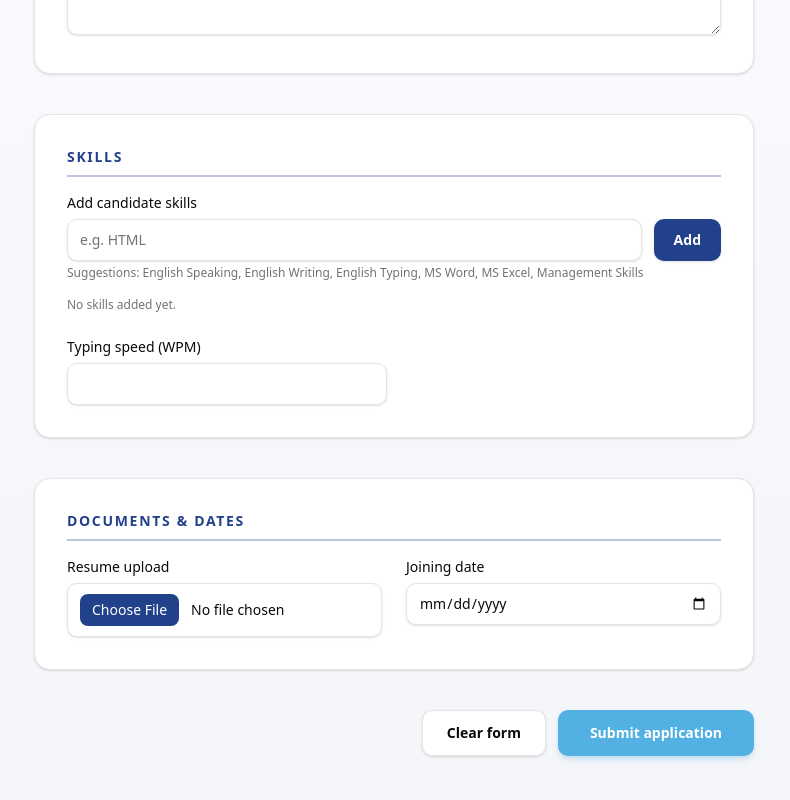
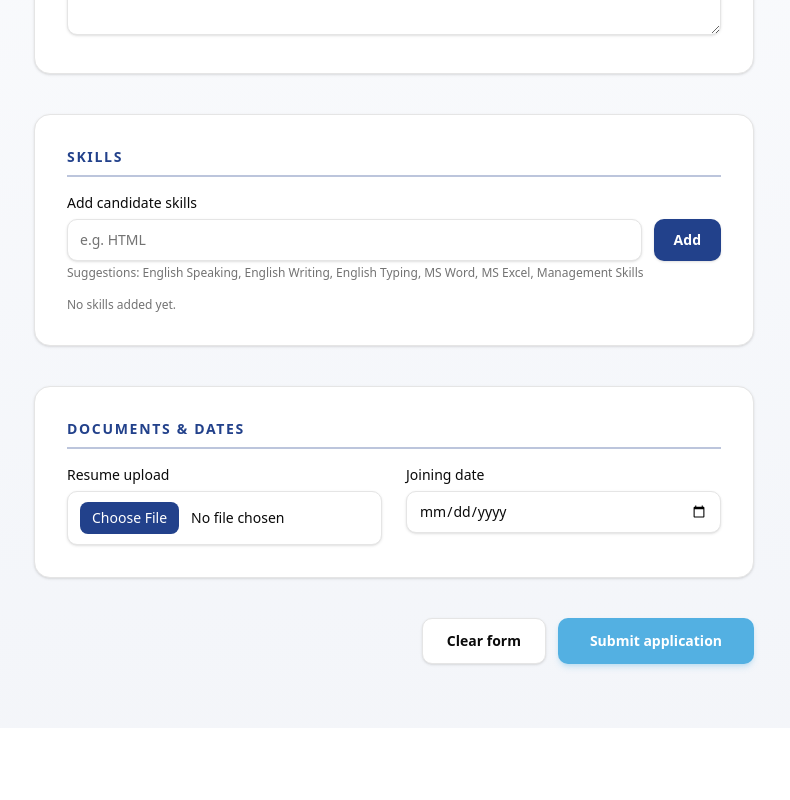
Before and after one commit to vanshaj-carrerus/careerus-interview-form, a Next.js app: page / in a window 1280 px wide. Shown: the part 2609-3409 px from the top of the page, without its empty margins (246-1036 px from the left). After the commit the page ends 3337 px from the top, so only its background shows below. Built offline with nearby package versions, Linux system fonts and the light colour scheme.

Commit message:
removed typing speed and favicon

```diff
--- a/src/app/layout.tsx
+++ b/src/app/layout.tsx
@@ -14,8 +14,12 @@ const geistMono = Geist_Mono({
 
 export const metadata: Metadata = {
   title: "CareerUS Solutions — Job application",
-  description:
-    "Interview application form for CareerUS Solutions candidates.",
+  description: "Interview application form for CareerUS Solutions candidates.",
+  icons: {
+    icon: "/favicon.ico",
+    shortcut: "/favicon.png",
+    apple: "/favicon.png",
+  },
 };
 
 export default function RootLayout({
--- a/src/components/interview-application-form.tsx
+++ b/src/components/interview-application-form.tsx
@@ -96,7 +96,6 @@ export function InterviewApplicationForm() {
     if (!fields.emailAddress.trim()) return "Email address is required.";
     if (!fields.salaryExpectations.trim()) return "Salary expectations are required.";
     if (!fields.nightShiftWilling) return "Please select night shift preference.";
-    if (!fields.typingSpeedWpm.trim()) return "Typing speed (WPM) is required.";
     if (fields.skills.length === 0) return "Please add at least one skill.";
     if (!fields.joiningDate.trim()) return "Joining date is required.";
     return null;
@@ -545,20 +544,6 @@ export function InterviewApplicationForm() {
             </span>
           ) : null}
         </div>
-        <div className="mt-6 max-w-xs">
-          <FieldGroup label="Typing speed (WPM)" htmlFor="typingSpeedWpm">
-            <input
-              id="typingSpeedWpm"
-              name="typingSpeedWpm"
-              type="number"
-              min={0}
-              required
-              className={inputClass}
-              value={fields.typingSpeedWpm}
-              onChange={(e) => {update("typingSpeedWpm", e.target.value); setMessage(false);}}
-            />
-          </FieldGroup>
-        </div>
       </section>
 
       <section className="rounded-2xl border border-border bg-card p-6 shadow-sm sm:p-8">
--- a/src/types/interview-form.ts
+++ b/src/types/interview-form.ts
@@ -21,7 +21,6 @@ export interface InterviewFormFields {
   referenceNameAndContact: string;
   medicalIssues: string;
   skills: string[];
-  typingSpeedWpm: string;
   interviewerRemarks: string;
   interviewerName: string;
   signature: string;
@@ -46,7 +45,6 @@ export const initialInterviewFormFields: InterviewFormFields = {
   referenceNameAndContact: "",
   medicalIssues: "",
   skills: [],
-  typingSpeedWpm: "",
   interviewerRemarks: "",
   interviewerName: "",
   signature: "",
```
Also changed, not shown: 2 other files (tests, documents, lock files or other folders).
